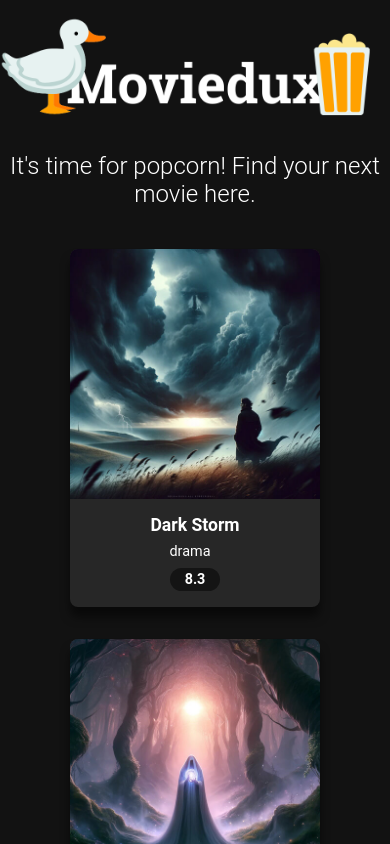
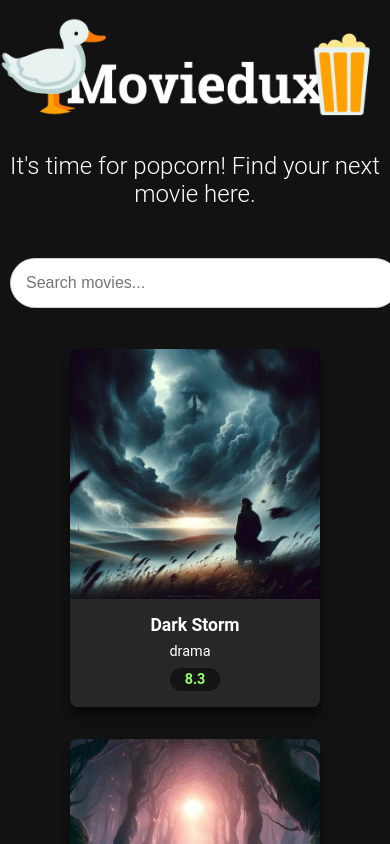
Before and after one commit to colewortman/moviedux, a React (Create React App) app: page / in a window 390 px wide. Shown: the top 844 px of the page. Built offline with nearby package versions, Linux system fonts and the light colour scheme.

Commit message:
Added image error handling and movie rating distinctions, Created responsive search bar

```diff
--- a/src/components/MovieCard.js
+++ b/src/components/MovieCard.js
@@ -2,13 +2,29 @@ import React from "react";
 import "../styles.css";
 
 export default function MovieCard({ movie }) {
+  const handleError = (e) => {
+    e.target.src = "images/default.jpg";
+  };
+
+  const getRatingClass = (rating) => {
+    if (rating >= 8) return "rating-good";
+    if (rating >= 5 && rating < 8) return "rating-ok";
+    return "rating-bad";
+  };
+
   return (
     <div key={movie.id} className="movie-card">
-      <img src={`images/${movie.image}`} alt={movie.title} />
+      <img
+        src={`images/${movie.image}`}
+        alt={movie.title}
+        onError={handleError}
+      />
       <div className="movie-card-info">
         <h3 className="movie-card-title">{movie.title}</h3>
         <p className="movie-card-genre">{movie.genre}</p>
-        <p className="movie-card-rating">{movie.rating}</p>
+        <p className={`movie-card-rating ${getRatingClass(movie.rating)}`}>
+          {movie.rating}
+        </p>
       </div>
     </div>
   );
--- a/src/components/MoviesGrid.js
+++ b/src/components/MoviesGrid.js
@@ -2,8 +2,9 @@ import React, { useState, useEffect } from "react";
 import "../styles.css";
 import MovieCard from "./MovieCard";
 
-export default function MoivesGrid() {
+export default function MoviesGrid() {
   const [movies, setMovies] = useState([]);
+  const [searchTerm, setSearchTerm] = useState("");
 
   useEffect(() => {
     fetch("movies.json")
@@ -11,11 +12,28 @@ export default function MoivesGrid() {
       .then((data) => setMovies(data));
   }, []);
 
+  const handleSearchChange = (e) => {
+    setSearchTerm(e.target.value);
+  };
+
+  const filteredMovies = movies.filter((movie) =>
+    movie.title.toLowerCase().includes(searchTerm.toLowerCase())
+  );
+
   return (
-    <div className="movies-grid">
-      {movies.map((movie) => (
-        <MovieCard movie={movie} key={movie.id}></MovieCard>
-      ))}
+    <div>
+      <input
+        type="text"
+        className="search-input"
+        placeholder="Search movies..."
+        value={searchTerm}
+        onChange={handleSearchChange}
+      />
+      <div className="movies-grid">
+        {filteredMovies.map((movie) => (
+          <MovieCard movie={movie} key={movie.id}></MovieCard>
+        ))}
+      </div>
     </div>
   );
 }
```
